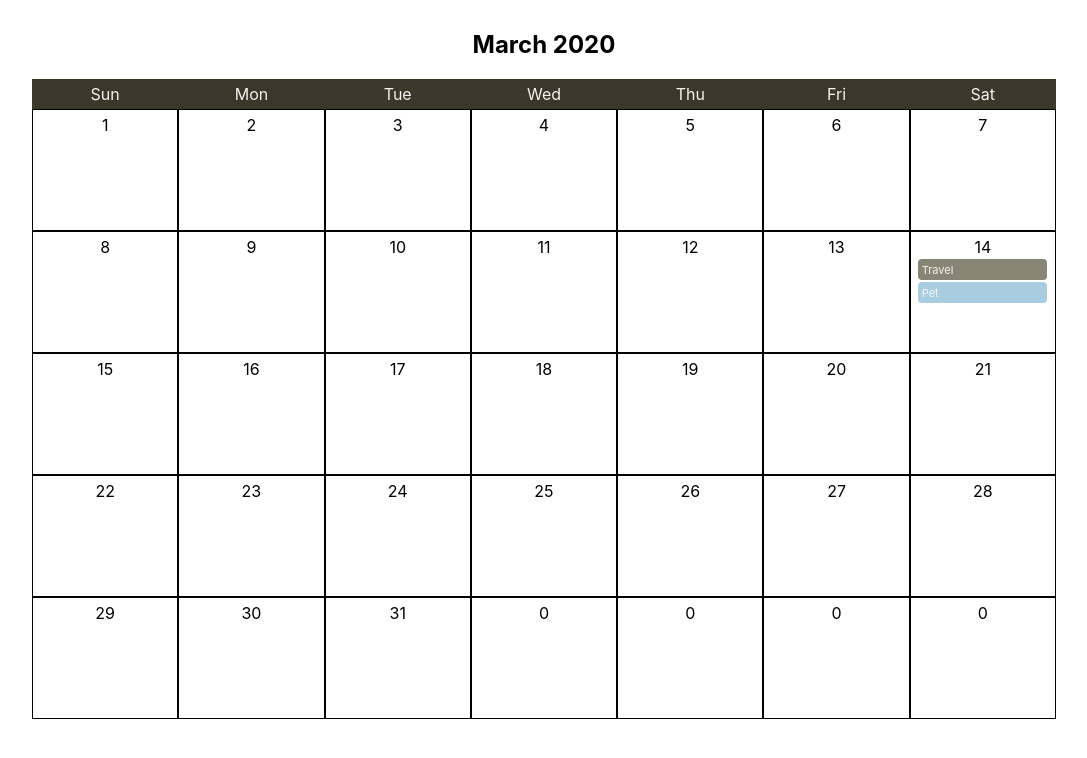
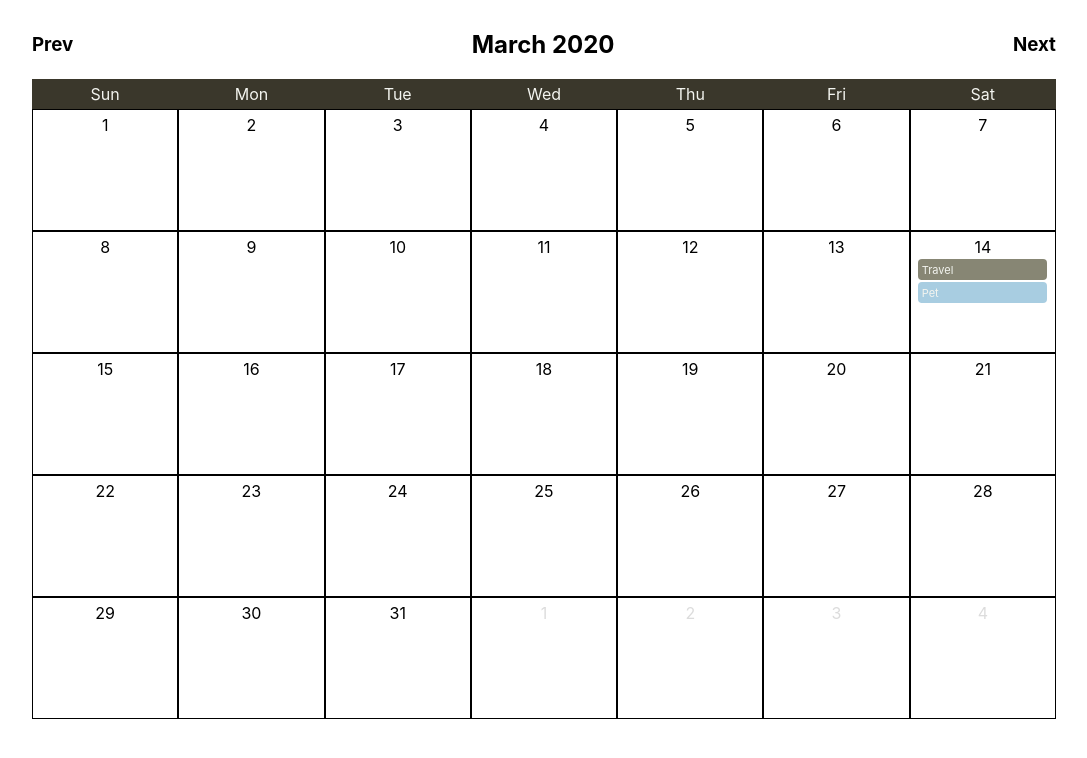
Before and after one commit to diegocl02/calendar-view, a React (Create React App) app: page / in a window 1280 px wide. Shown: the top 758 px of the page, without its empty margins (96-1183 px from the left). Built offline with nearby package versions, Linux system fonts and the light colour scheme.

Commit message:
made the change month working

```diff
--- a/src/App.css
+++ b/src/App.css
@@ -46,7 +46,7 @@
   width: 50%;
   height: 50%;
   margin: 10% 25%;
-  background-color: #F3F4EF;
+  background-color: #e6e6e6;
 }
 
 .form-container {
@@ -149,3 +149,31 @@
 .color-label {
   margin: 5px 10px 5px 0px;
 }
+.weather {
+  display: flex;
+  align-items: center;
+}
+
+.forecast-span {
+  margin-right: 10px;
+}
+
+.weather-icon {
+  width: 40px;
+  height: 40px;
+}
+
+.disabled {
+  color: gainsboro
+}
+
+.month-container {
+  width: 100%;
+  display: flex;
+  flex-direction: row;
+  align-items: center;
+  justify-content: space-between;
+}
+.month-btn {
+  cursor: pointer;
+}
--- a/src/components/calendar.js
+++ b/src/components/calendar.js
@@ -1,7 +1,12 @@
 import React from 'react'
 import { Day } from './day'
 import { useSelector, useDispatch } from 'react-redux'
-import { addReminderAction, updateReminderAction, fetchWeatherInfo } from '../redux/redux'
+import {
+    addReminderAction,
+    updateReminderAction,
+    fetchWeatherInfo,
+    updateCurrentMonth
+} from '../redux/redux'
 import { v1 as uuidv1 } from 'uuid'
 import moment from 'moment'
 
@@ -11,6 +16,17 @@ const DAYS_PER_WEEK = 7
 const getFirstDayOfMonth = (date) => {
     return date.startOf("month").day()
 }
+
+const getFirstDateOfNextMonth = (date) => {
+    let newDate = moment(date)
+    return newDate.add(1, 'M').startOf("month").date()
+}
+
+const getEndDateOfPreviousMonth = (date) => {
+    let newDate = moment(date)
+    return newDate.subtract(1, 'M').endOf("month").date()
+}
+
 
 const getRemindersByDay = (date, reminders) => {
     return reminders.filter(reminder =>
@@ -23,14 +39,29 @@ const getDaysArray = (date, reminders) => {
     let daysArray = []
     let dayCount = 0
     let startDay = getFirstDayOfMonth(date)
+    let startNextMonth = getFirstDateOfNextMonth(date)
+    let startOfPreviousMonth = getEndDateOfPreviousMonth(date) - startDay + 1
 
     for (let i = 0; i < WEEKS_PER_MONTH; i++) {
         let week = []
+        if (i === 0) {
+            for (let j = 0; j < startOfPreviousMonth && j !== startDay; j++) {
+                let newDate = moment(`${moment(date).subtract(1, 'M')
+                    .format("YYYY-MM-")}${startNextMonth}`, "YYYY-MM-D")
+                week.push({
+                    date: newDate,
+                    dayNumber: startOfPreviousMonth,
+                    reminders: getRemindersByDay(newDate, reminders),
+                    isDisabled: true
+                })
+                startOfPreviousMonth++
+            }
+        }
         for (let j = 0; j < DAYS_PER_WEEK; j++) {
             if (j === startDay || dayCount > 0) {
                 dayCount++;
             }
-            if (dayCount <= date.daysInMonth()){
+            if (dayCount > 0 && dayCount <= date.daysInMonth()) {
                 let newDate = moment(`${date.format("YYYY-MM-")}${dayCount}`, "YYYY-MM-D")
                 week.push({
                     date: newDate,
@@ -38,8 +69,17 @@ const getDaysArray = (date, reminders) => {
                     reminders: getRemindersByDay(newDate, reminders)
                 })
             }
-            else
-                week.push({ dayNumber: 0, reminders: [] })
+            else if (i === 4) {
+                let newDate = moment(`${moment(date).add(1, 'M')
+                    .format("YYYY-MM-")}${startNextMonth}`, "YYYY-MM-D")
+                week.push({
+                    date: newDate,
+                    dayNumber: startNextMonth,
+                    reminders: getRemindersByDay(newDate, reminders),
+                    isDisabled: true
+                })
+                startNextMonth++;
+            }
         }
         daysArray.push(week)
     }
@@ -53,6 +93,7 @@ export const Calendar = (props) => {
     const addReminder = (reminder) => dispatch(addReminderAction(reminder))
     const updateReminder = (reminder) => dispatch(updateReminderAction(reminder))
     const fetchWeather = (reminder) => dispatch(fetchWeatherInfo(reminder))
+    const updateMonth = (date) => dispatch(updateCurrentMonth(date))
 
     const handleNewReminder = (reminder) => {
         const newReminder = {
@@ -65,10 +106,30 @@ export const Calendar = (props) => {
     const handleEditedReminder = (reminder) => {
         updateReminder(reminder)
     }
+    const handlePrev = (e) => {
+        updateMonth(moment(date).subtract(1, 'M'))
+    }
+    const handleNext = (e) => {
+        updateMonth(moment(date).add(1, 'M'))
+    }
     const weekdays = moment.weekdaysShort()
     const dayArray = getDaysArray(date, reminders)
     return <div className={"calendar-container"}>
-        <h2> {date.format("MMMM")} {date.format("YYYY")}</h2>
+        <div className={"month-container"}>
+            <div
+                className="month-btn"
+                onClick={handlePrev}>
+                <h3>Prev</h3>
+            </div>
+
+            <h2> {date.format("MMMM")} {date.format("YYYY")}</h2>
+
+            <div
+                className="month-btn"
+                onClick={handleNext}>
+                <h3>Next</h3>
+            </div>
+        </div>
         <div className={"header-row"}>
             {
                 weekdays.map(weekday => {
@@ -85,9 +146,7 @@ export const Calendar = (props) => {
                         {
                             week.map((day, dayIndex) => <Day
                                 key={`day-${dayIndex}`}
-                                date={day.date}
-                                number={day.dayNumber}
-                                reminders={day.reminders}
+                                {...day}
                                 handleNewReminder={handleNewReminder}
                                 handleEditedReminder={handleEditedReminder}
                             />)
--- a/src/components/day.js
+++ b/src/components/day.js
@@ -1,10 +1,17 @@
 import React, { useState } from 'react'
 import { Dialog } from './dialog'
 import { ReminderForm } from './reminder-form'
+import { config } from '../shared/config'
+import { kelvinToCelsius } from '../shared/utils'
 
-import { config } from '../shared/config'
-
-export const Day = ({ date, number, reminders, handleNewReminder, handleEditedReminder }) => {
+export const Day = ({
+    date,
+    dayNumber,
+    reminders,
+    handleNewReminder,
+    handleEditedReminder,
+    isDisabled
+}) => {
     const [showNewReminderModal, setshowNewReminderModal] = useState(false)
     const [showEditingReminderModal, setEditingReminderModal] = useState(false)
     const [selectedReminder, setSelectedReminder] = useState({})
@@ -15,18 +22,19 @@ export const Day = ({ date, number, reminders, handleNewReminder, handleEditedRe
     }
     const handleSubmitEditedReminder = (editedReminder) => {
         setEditingReminderModal(false)
-        console.log(editedReminder)
         handleEditedReminder(editedReminder)
     }
     console.log(selectedReminder)
     return [<div key={'day'}
-        className="day-container"
+        className={`day-container${isDisabled ? ' disabled' : ''}`}
         onClick={(e) => {
+            if (isDisabled)
+                return
             e.preventDefault()
             setshowNewReminderModal(true)
         }}>
         <div key={'day-number'} className="day-number">
-            <span>{number}</span>
+            <span>{dayNumber}</span>
         </div>
         <div key={'day-reminder'} className="reminders-container">
             {
@@ -36,6 +44,8 @@ export const Day = ({ date, number, reminders, handleNewReminder, handleEditedRe
                         className={"mini-reminder"}
                         style={{ backgroundColor: reminder.color }}
                         onClick={(e) => {
+                            if (isDisabled)
+                                return
                             e.stopPropagation()
                             setEditingReminderModal(true)
                             setSelectedReminder(reminder)
@@ -50,6 +60,8 @@ export const Day = ({ date, number, reminders, handleNewReminder, handleEditedRe
         ? <Dialog
             key={"dialog"}
             handleCloseDialog={() => setshowNewReminderModal(false)}>
+            <div className={"edit-dialog"}>
+                <h3> Add New Reminder </h3>
                 <ReminderForm
                     defaultReminder={{
                         color: config.theme.reminderColors[0],
@@ -58,24 +70,32 @@ export const Day = ({ date, number, reminders, handleNewReminder, handleEditedRe
                     date={date}
                     onSubmit={handleSubmitNewReminder}
                     buttonLabel={"Add Reminder"} />
-        </Dialog>
+            </div>
+        </Dialog >
         : null,
     showEditingReminderModal && selectedReminder
         ? <Dialog
             key={"dialog"}
             handleCloseDialog={() => setEditingReminderModal(false)}>
             <div className={"edit-dialog"}>
+                <h3> Edit Reminder </h3>
                 <ReminderForm
                     defaultReminder={selectedReminder}
                     onSubmit={handleSubmitEditedReminder}
                     buttonLabel={"Update Reminder"} />
                 <div className={"weather"}>
                     {selectedReminder.weather && selectedReminder.weather.main
-                        && <span> Temperature: {selectedReminder.weather.main.temp} </span>}
-                    {selectedReminder.weather && selectedReminder.weather.main
-                        && <span> Min: {selectedReminder.weather.main.temp_min} </span>}
-                    {selectedReminder.weather && selectedReminder.weather.main
-                        && <span> Max: {selectedReminder.weather.main.temp_max} </span>}
+                        && <span className={"forecast-span"}>
+                            <b>Forecast for this event</b>: {`${kelvinToCelsius(selectedReminder.weather.main.temp)} C°`}
+                        </span>}
+                    {selectedReminder.weather && selectedReminder.weather.weather
+                        && <span className={"forecast-span"}> - {selectedReminder.weather.weather[0].main} </span>}
+                    {selectedReminder.weather && selectedReminder.weather.weather
+                        && <img
+                            className={"weather-icon"}
+                            alt={`weather-icon`}
+                            src={`http://openweathermap.org/img/wn/${selectedReminder.weather.weather[0].icon}@2x.png`}>
+                        </img>}
                 </div>
             </div>
         </Dialog>
--- a/src/redux/redux.js
+++ b/src/redux/redux.js
@@ -14,7 +14,17 @@ const initialState = {
             city: "Sao Paulo",
             color: "#878674",
             title: "Travel",
-            weather: {}
+            weather: {
+                main: {
+                    temp: 293
+                },
+                weather: [
+                    {
+                        main: "cloud",
+                        icon: "11d"
+                    }
+                ]
+            }
         },
         {
             id: uuidv1(),
@@ -22,7 +32,17 @@ const initialState = {
             city: "Sao Paulo",
             color: "#A8CDE1",
             title: "Pet",
-            weather: {}
+            weather: {
+                main: {
+                    temp: 296
+                },
+                weather: [
+                    {
+                        main: "cloud",
+                        icon: "10d"
+                    }
+                ]
+            }
         }
     ]
 }
@@ -73,10 +93,20 @@ function reducer(state, { type, payload }) {
                     }
                 ]
             }
+        case "UPDATE_MONTH":
+            return {
+                ...state,
+                date: payload
+            }
         default:
             return state
     }
 }
+
+export const updateCurrentMonth = (date) => ({
+    type: "UPDATE_MONTH",
+    payload: date
+})
 
 export const addReminderAction = (reminder) => ({
     type: "ADD_REMINDER",
@@ -101,7 +131,6 @@ export const fetchWeatherInfo = (reminder) => {
         axios.get(`https://api.openweathermap.org/data/2.5/forecast?q=${reminder.city}&appid=${config.API_KEY}`)
             .then(res => res)
             .then(res => {
-                console.log(res);
                 dispatch({
                     type: "FETCH_WEATHER",
                     payload: {
@@ -111,7 +140,7 @@ export const fetchWeatherInfo = (reminder) => {
                 })
             })
             .catch(err => {
-                console.log(err)
+                console.log(`There was an error while trying to fecth the weather: ${err}`)
             })
     }
 }
--- /dev/null
+++ b/src/shared/utils.js
@@ -0,0 +1,5 @@
+export const kelvinToCelsius = (kelvin) => {
+    if (isNaN(kelvin))
+        return "-"
+    return (kelvin - 273.15).toFixed(1)
+}
```
Lines whose indentation alone changed are shown as unchanged.
